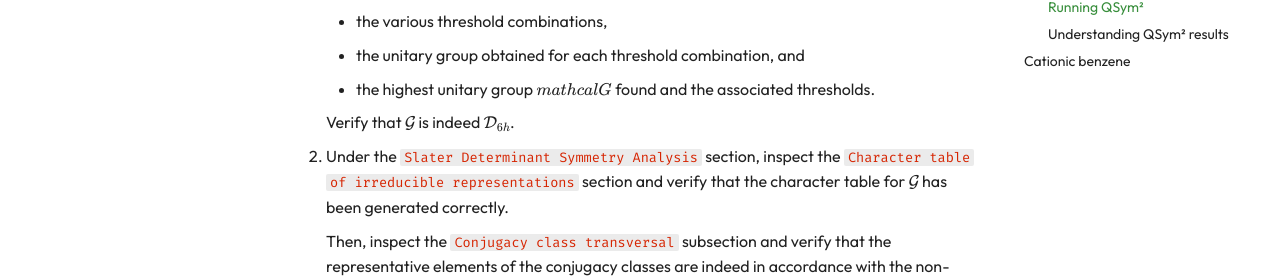
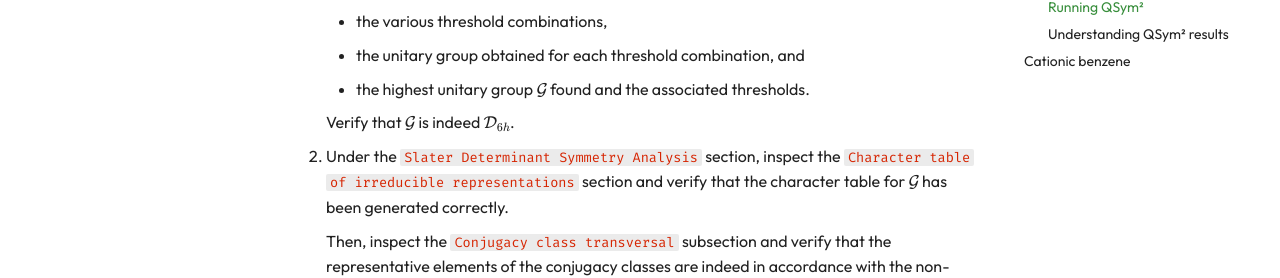
Before and after one commit to bangconghuynh/qsym2, an MkDocs documentation site: the page built from docs/docs/tutorials/benzene.md, in a window 1280 px wide and 900 px high, scrolled down 2828 px. Shown: the part 182-460 px from the top of the window. Built offline with MkDocs 1.6.1 and Material for MkDocs 9.7.7, drawn with Linux system fonts in a browser that asks for light colours; comment, search, counter and statistics services are not loaded.

Commit message:
Updated.

```diff
--- a/docs/docs/tutorials/benzene.md
+++ b/docs/docs/tutorials/benzene.md
@@ -132,7 +132,7 @@ In summary, we need to run a Q-Chem calculation on neutral benzene and save the
 
     - the various threshold combinations,
     - the unitary group obtained for each threshold combination, and
-    - the highest unitary group $mathcal{G}$ found and the associated thresholds.
+    - the highest unitary group $\mathcal{G}$ found and the associated thresholds.
 
     Verify that $\mathcal{G}$ is indeed $\mathcal{D}_{6h}$.
 
```
